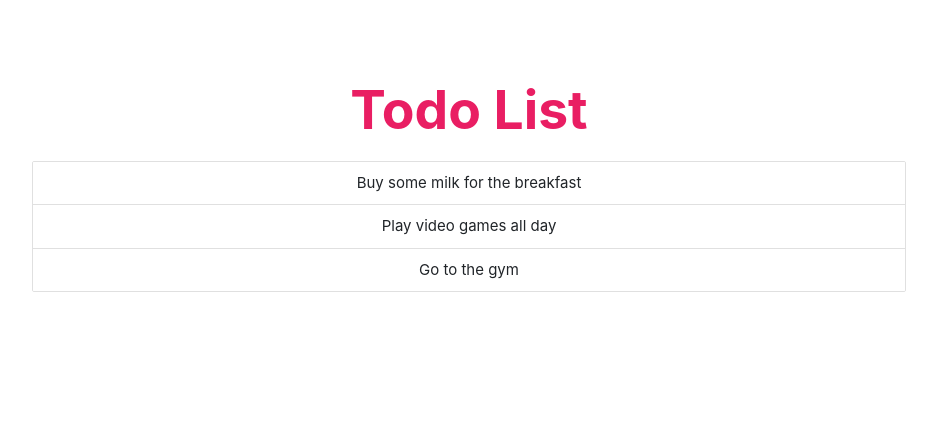
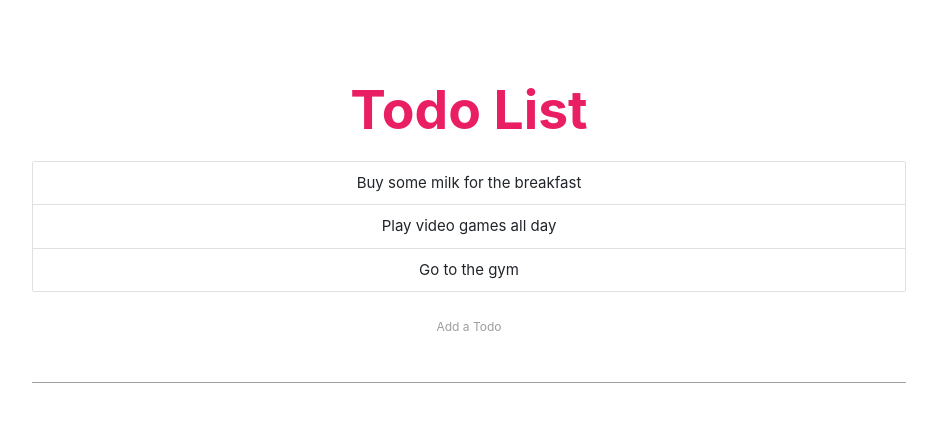
Before and after one commit to Morel-D/Todo-List, a React (Create React App) app in the folder client/: page / in a window 1280 px wide. Shown: the top 422 px of the page, without its empty margins (171-1108 px from the left). Built offline with nearby package versions, Linux system fonts and the light colour scheme.

Commit message:
Add form to the console

```diff
--- /dev/null
+++ b/client/src/Components/AddTodo.jsx
@@ -0,0 +1,26 @@
+import { useState } from "react";
+
+const AddTodo = () => {
+
+    const [text, setText] = useState();
+
+    const handleSubmit = (e) => {
+        e.preventDefault()
+        console.log(text)
+    }
+
+
+    return (
+        <div className="py-2">
+            <form onSubmit={handleSubmit}>
+                <label className="">Add a Todo</label>
+                <input type="text"
+                    value={text}
+                    onChange={(e) => {setText(e.target.value)} }
+                />
+            </form>
+        </div>
+     );
+}
+
+export default AddTodo;
--- a/client/src/Components/Todo.jsx
+++ b/client/src/Components/Todo.jsx
@@ -1,3 +1,5 @@
+import React from "react";
+import AddTodo from "./AddTodo";
 
 
 const Todo = ({ todos, deleteTodo }) => {
@@ -19,9 +21,14 @@ const Todo = ({ todos, deleteTodo }) => {
 
 
     return (
-        <div className="todos collection">
+        <React.Fragment>
+             <div className="todos collection">
             { todoList }
         </div>
+        <div className="form">
+              <AddTodo />
+        </div>
+       </React.Fragment>
      );
 }
 
```
